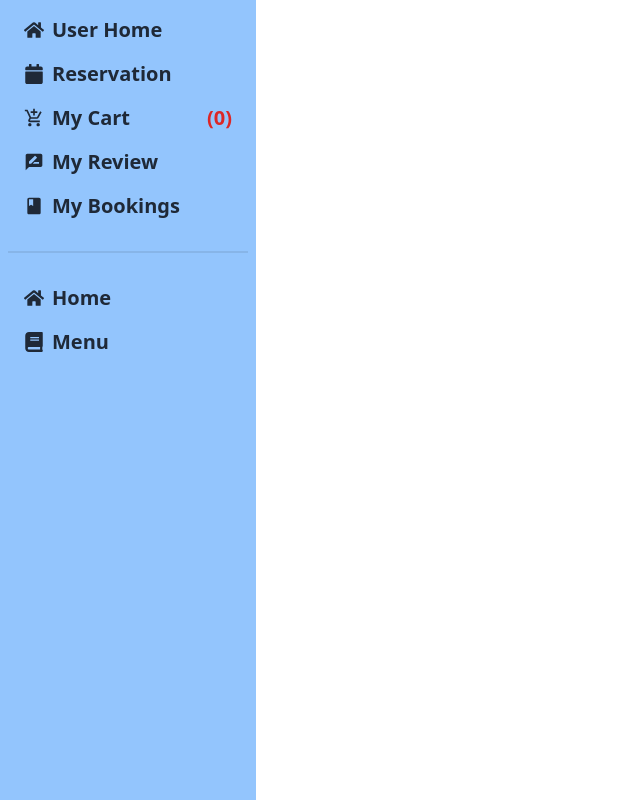
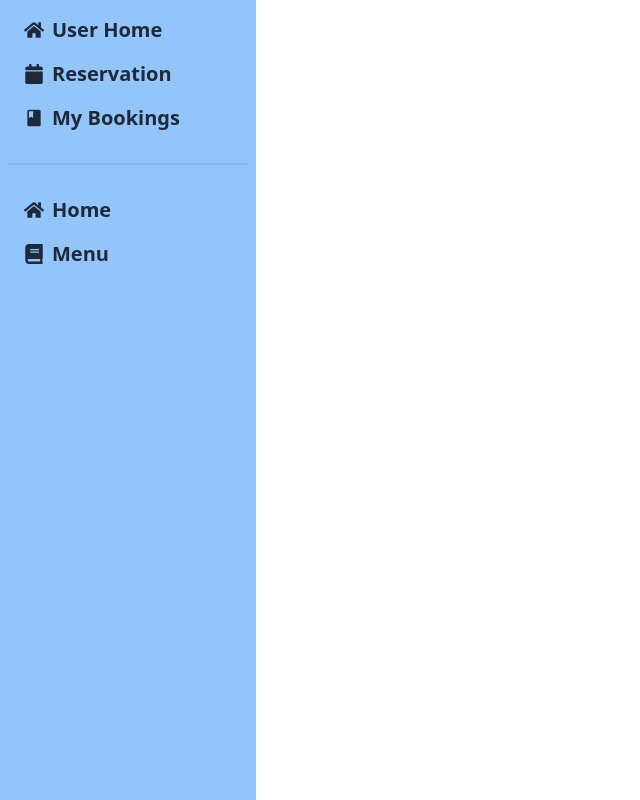
Before and after one commit to devmashum/bistro-boss, a React (Vite) app: page /dashboard in a window 1280 px wide. Shown: the whole page, without its empty margins (0-640 px from the left). Built offline with nearby package versions, Linux system fonts and the light colour scheme; no server answers.

Commit message:
new commit

```diff
--- a/src/Layout/Dashboard.jsx
+++ b/src/Layout/Dashboard.jsx
@@ -17,11 +17,7 @@ const Dashboard = () => {
                         <FaCalendar></FaCalendar>
                         Reservation</NavLink></li>
 
-                    <li><NavLink to={'/dashboard/cart'}><MdAddShoppingCart />My Cart <span className='text-red-600'>({user.length})</span></NavLink></li>
 
-                    <li><NavLink to={'/dashboard/review'}>
-                        <MdRateReview></MdRateReview>
-                        My Review</NavLink></li>
 
                     <li><NavLink to={'/dashboard/bookings'}>
                         <MdBook></MdBook>
```
